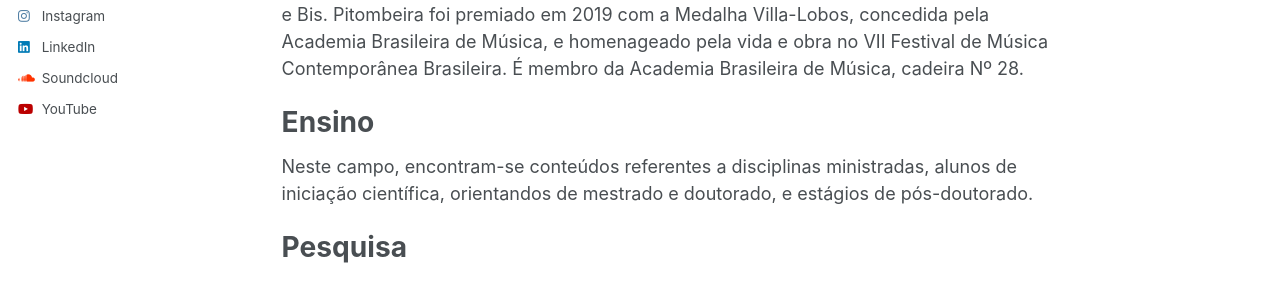
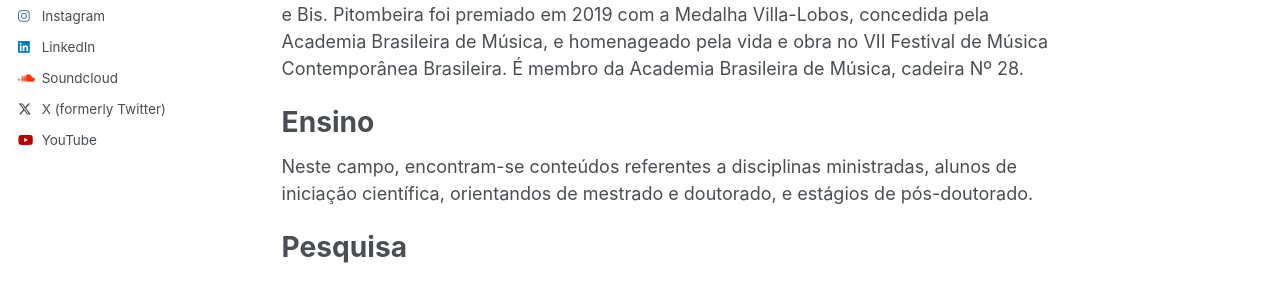
Before and after one commit to liduinopitombeira/liduinopitombeira.github.io, a Jekyll site: the page built from _pages/about.md, in a window 1280 px wide. Shown: the part 626-909 px from the top of the page. Built offline with Jekyll 4.4.1, drawn with Linux system fonts in a browser that asks for light colours; some web fonts are replaced.

Commit message:
Update _config.yml

```diff
--- a/_config.yml
+++ b/_config.yml
@@ -13,7 +13,7 @@
 title_separator          : "-"
 name                     : &name "Liduino Pitombeira"
 description              : &description "personal description"
-url                      : https://academicpages.github.io # the base hostname & protocol for your site e.g. "https://[your GitHub username].github.io" or if you already have some other page hosted on Github then use "https://[your GitHub username].github.io/[Your Repo Name]"
+url                      : https://liduinopitombeira.github.io # the base hostname & protocol for your site e.g. "https://[your GitHub username].github.io" or if you already have some other page hosted on Github then use "https://[your GitHub username].github.io/[Your Repo Name]"
 baseurl                  : "" # the subpath of your site, e.g. "/blog"
 repository               : "academicpages/academicpages.github.io"
 
@@ -48,7 +48,7 @@
   instagram        : "liduino.pitombeira"
   linkedin         : "liduino-pitombeira-289a3a10/?originalSubdomain=br"
   soundcloud       : "liduino-pitombeira"
-  twitter X        : "@LiduinoP"
+  twitter          : "@LiduinoP"
 
 
 # Publication Category - The following the list of publication categories and their headings
```
